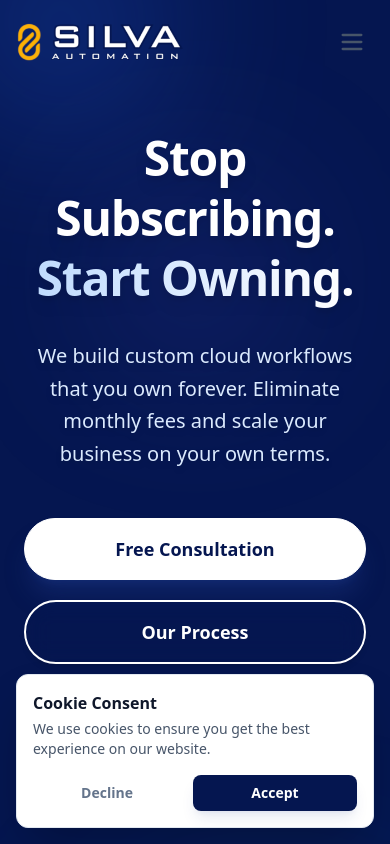
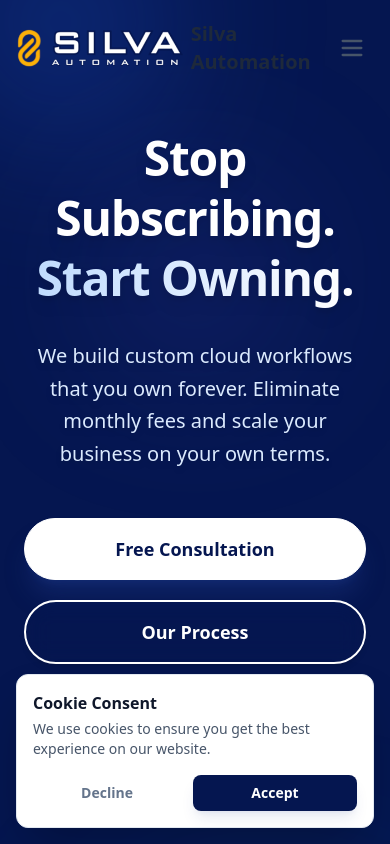
Before and after one commit to SavaiinaeaSIlva/silva-automation, a React (Vite) app: page / in a window 390 px wide. Shown: the top 844 px of the page. Built offline with nearby package versions, Linux system fonts and the light colour scheme.

Commit message:
header logo fix

```diff
--- a/src/components/Header.jsx
+++ b/src/components/Header.jsx
@@ -1,6 +1,9 @@
 import React from 'react';
 import { Menu } from 'lucide-react';
 import Button from './ui/Button';
+
+// Proper Vite import: This ensures the path is correct after deployment
+import logo from '../assets/images/logo.png';
 
 const Header = ({ scrolled, setMobileMenuOpen, NAV_LINKS, scrollToSection }) => {
   return (
@@ -15,15 +18,18 @@ const Header = ({ scrolled, setMobileMenuOpen, NAV_LINKS, scrollToSection }) =>
 
         {/* LOGO AREA */}
         <div
-            onClick={() => window.scrollTo({ top: 0, behavior: 'smooth' })}
-            className="cursor-pointer flex items-center gap-2"
+          onClick={() => window.scrollTo({ top: 0, behavior: 'smooth' })}
+          className="cursor-pointer flex items-center gap-2 group"
         >
-            {/* Make sure your logo is in src/assets/images/logo.png */}
-            <img
-                src="/src/assets/images/logo.png"
-                alt="Silva Automation"
-                className="h-10 w-auto object-contain"
-            />
+          <img
+            src={logo}
+            alt="Silva Automation Logo"
+            className="h-10 w-auto object-contain transition-transform duration-200 group-hover:scale-105"
+          />
+          {/* Optional: Add text if your logo is just an icon */}
+          <span className={`font-bold text-xl ${scrolled ? 'text-slate-900' : 'text-slate-800'}`}>
+            Silva Automation
+          </span>
         </div>
 
         {/* DESKTOP NAV */}
@@ -32,7 +38,7 @@ const Header = ({ scrolled, setMobileMenuOpen, NAV_LINKS, scrollToSection }) =>
             <button
               key={link.name}
               onClick={() => scrollToSection(link.href)}
-              className="text-sm font-medium text-slate-600 hover:text-primary transition-colors"
+              className="text-sm font-medium text-slate-600 hover:text-blue-600 transition-colors"
             >
               {link.name}
             </button>
@@ -44,8 +50,9 @@ const Header = ({ scrolled, setMobileMenuOpen, NAV_LINKS, scrollToSection }) =>
 
         {/* MOBILE TOGGLE */}
         <button
-          className="md:hidden p-2 text-slate-600 hover:text-primary"
+          className="md:hidden p-2 text-slate-600 hover:text-blue-600"
           onClick={() => setMobileMenuOpen(true)}
+          aria-label="Open Menu"
         >
           <Menu size={28} />
         </button>
```
